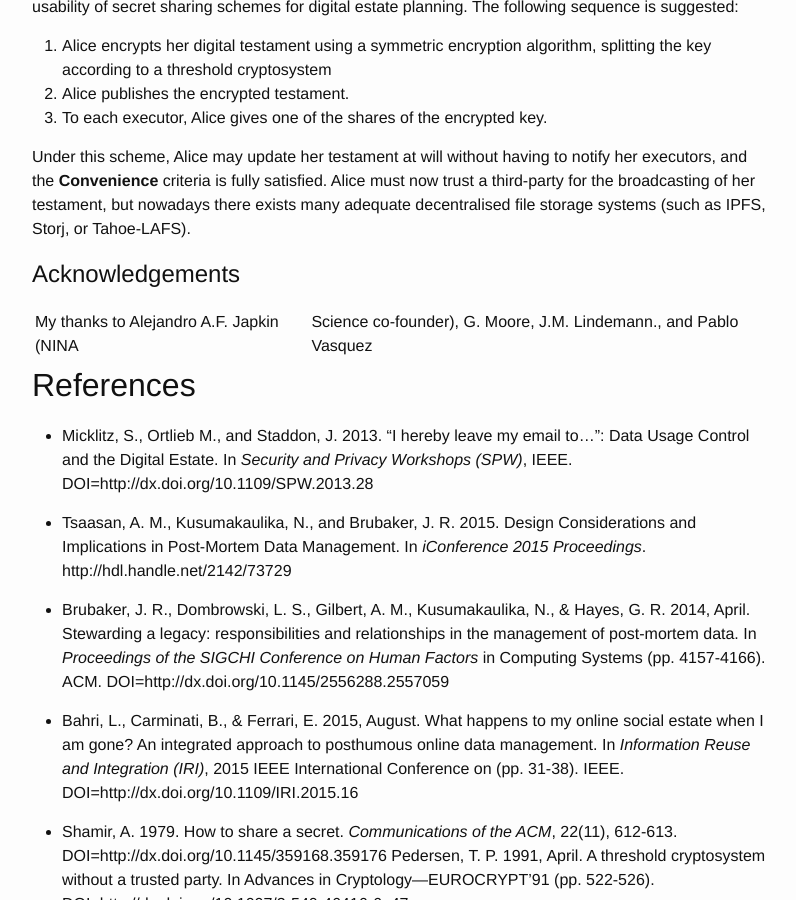
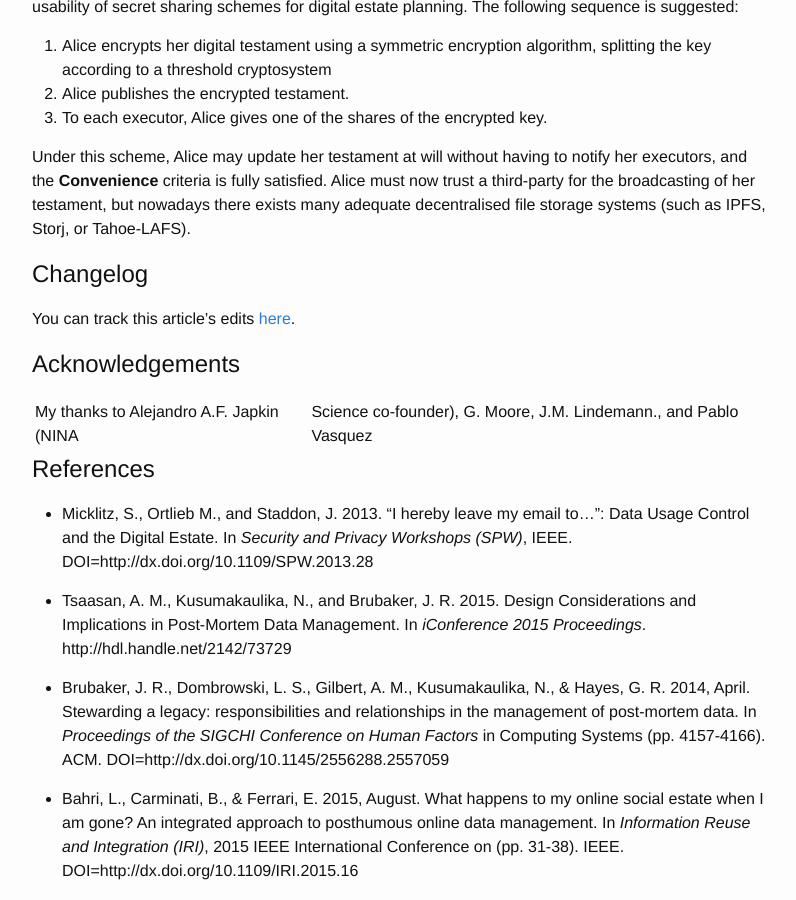
Before and after one commit to arielelkin/site_source, a Jekyll site: the page built from articles/digital-estate-planning.markdown, in a window 1280 px wide and 900 px high, scrolled down 3964 px. Shown: the whole window, without its empty margins (238-1034 px from the left). Built offline with Jekyll 4.4.1, drawn with Linux system fonts in a browser that asks for light colours.

Commit message:
add changelog and fix headers for acknowledgements

```diff
--- a/articles/digital-estate-planning.markdown
+++ b/articles/digital-estate-planning.markdown
@@ -112,13 +112,16 @@ A serial combination of symmetric-key cryptography and secret sharing schemes ca
 
 Under this scheme, Alice may update her testament at will without having to notify her executors, and the **Convenience** criteria is fully satisfied. Alice must now trust a third-party for the broadcasting of her testament, but nowadays there exists many adequate decentralised file storage systems (such as IPFS, Storj, or Tahoe-LAFS).
 
+# Changelog
 
+You can track this article's edits [here](https://github.com/arielelkin/site_source/commits/master/articles/digital-estate-planning.markdown).
 
 # Acknowledgements
 
 My thanks to Alejandro A.F. Japkin (NINA | Science co-founder), G. Moore, J.M. Lindemann., and Pablo Vasquez
 
-## References
+# References
+
 * Micklitz, S., Ortlieb M., and Staddon, J. 2013. “I hereby leave my email to…”: Data Usage Control and the Digital Estate. In _Security and Privacy Workshops (SPW)_, IEEE. DOI=http://dx.doi.org/10.1109/SPW.2013.28
 
 * Tsaasan, A. M., Kusumakaulika, N., and Brubaker, J. R. 2015. Design Considerations and Implications in Post-Mortem Data Management. In _iConference 2015 Proceedings_. http://hdl.handle.net/2142/73729
```
